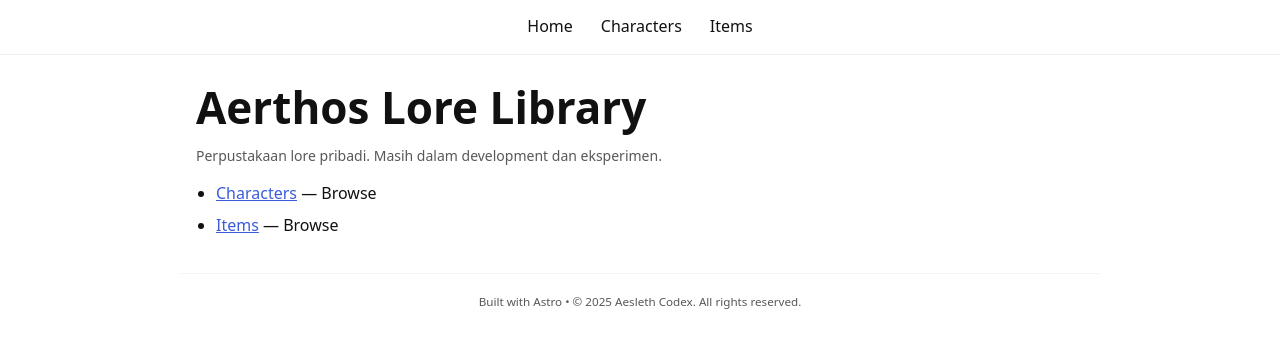
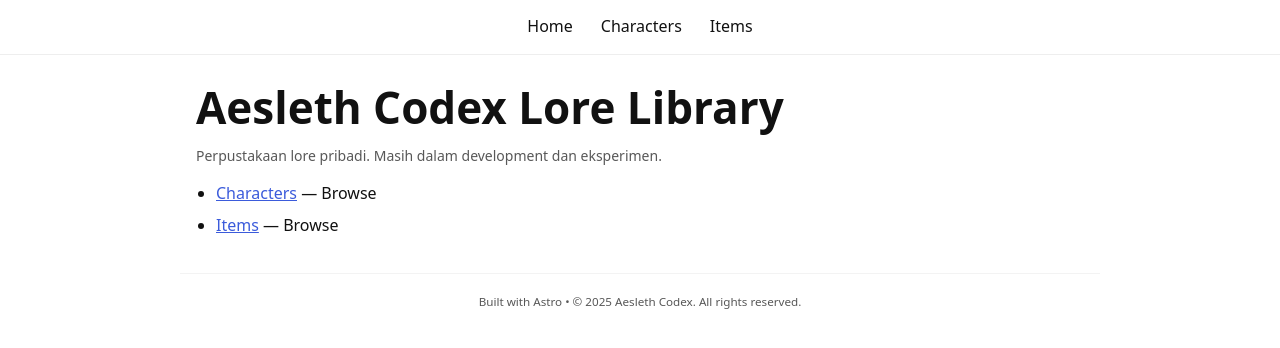
Before and after one commit to Louis033/Astro-Project-Lore, an Astro site: page / in a window 1280 px wide. Built offline with nearby package versions, Linux system fonts and the light colour scheme; Astro itself is replaced by a stand-in of ours.

Commit message:
Update index.astro

```diff
--- a/src/pages/index.astro
+++ b/src/pages/index.astro
@@ -5,8 +5,8 @@ const base = import.meta.env.BASE_URL;
 const withBase = (path) => `${base}${path}`; // path tanpa leading slash
 ---
 
-<BaseLayout title="Aerthos Lore Library">
-  <h1>Aerthos Lore Library</h1>
+<BaseLayout title="Aesleth Codex Lore Library">
+  <h1>Aesleth Codex Lore Library</h1>
   <p class="small">Perpustakaan lore pribadi. Masih dalam development dan eksperimen.</p>
 
   <ul>
```
